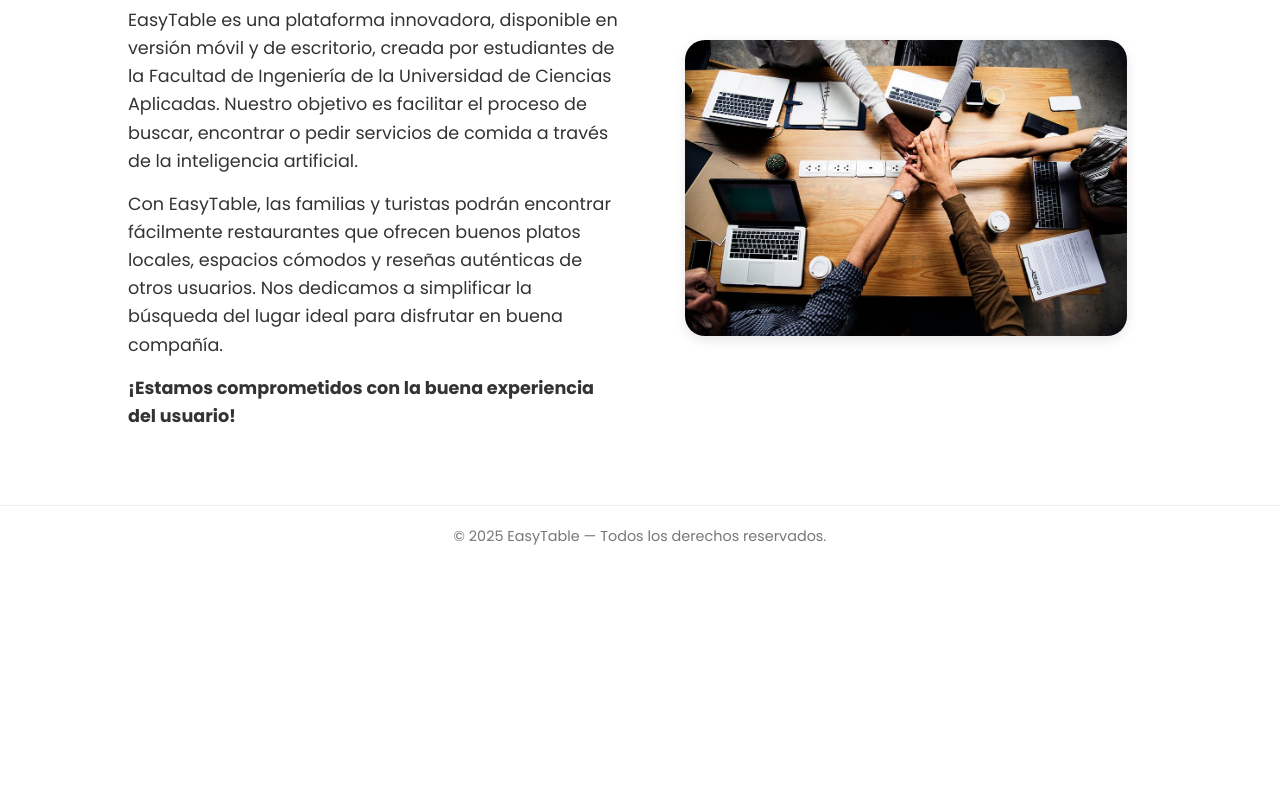
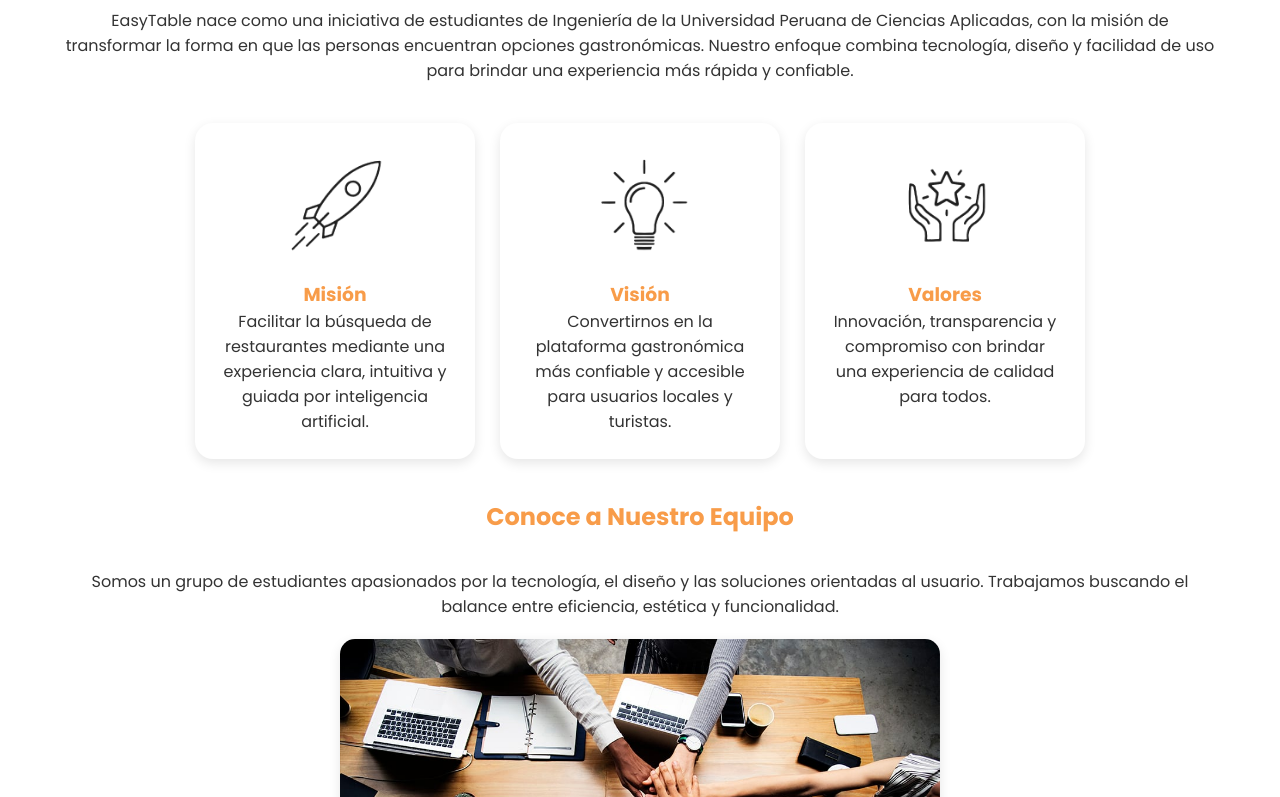
Before and after one commit to CamilaaAlizee/EasyTable-Landing-Page, a plain HTML site: page nosotros.html in a window 1280 px wide. Shown: the part 213-1010 px from the top of the page. Before the commit the page ends 800 px from the top, so only its background shows below. Drawn offline with Linux system fonts and the light colour scheme.

Commit message:
onceavo commit - mejora de la pagina sobre nosotros

```diff
--- a/nosotros.html
+++ b/nosotros.html
@@ -33,22 +33,52 @@
     </div>
   </header>
 
-  <section class="sobre-nosotros">
-    <div class="contenido">
-      <h2>Sobre Nosotros</h2>
+<section class="sobre-nosotros">
+  <div class="contenido">
+    <h2>Sobre Nosotros <br></br></h2>
+    <p>
+      EasyTable nace como una iniciativa de estudiantes de Ingeniería de la Universidad Peruana de Ciencias Aplicadas, con la misión de transformar la forma en que las personas encuentran opciones gastronómicas. Nuestro enfoque combina tecnología, diseño y facilidad de uso para brindar una experiencia más rápida y confiable.
+    </p>
+  </div>
+
+  <div class="cards-nosotros">
+
+    <div class="card card-mision">
+      <img src="./Imagenes/mision.png" alt="Misión" />
+      <h3>Misión</h3>
       <p>
-        EasyTable es una plataforma innovadora, disponible en versión móvil y de escritorio, creada por estudiantes de la Facultad de Ingeniería de la Universidad de Ciencias Aplicadas. Nuestro objetivo es facilitar el proceso de buscar, encontrar o pedir servicios de comida a través de la inteligencia artificial.
+        Facilitar la búsqueda de restaurantes mediante una experiencia clara, intuitiva y guiada por inteligencia artificial.
       </p>
-      <p>
-        Con EasyTable, las familias y turistas podrán encontrar fácilmente restaurantes que ofrecen buenos platos locales, espacios cómodos y reseñas auténticas de otros usuarios. Nos dedicamos a simplificar la búsqueda del lugar ideal para disfrutar en buena compañía.
-      </p>
-      <p><strong>¡Estamos comprometidos con la buena experiencia del usuario!</strong></p>
     </div>
 
-    <div class="imagen">
-      <img src="./Imagenes/equipo.jpg" alt="Equipo de EasyTable trabajando">
+    <div class="card card-vision">
+      <img src="./Imagenes/vision.png" alt="Visión" />
+      <h3>Visión</h3>
+      <p>
+        Convertirnos en la plataforma gastronómica más confiable y accesible para usuarios locales y turistas.
+      </p>
     </div>
-  </section>
+
+    <div class="card card-valores">
+      <img src="./Imagenes/valores.png" alt="Valores" />
+      <h3>Valores</h3>
+      <p>
+        Innovación, transparencia y compromiso con brindar una experiencia de calidad para todos.
+      </p>
+    </div>
+
+  </div>
+
+  <div class="equipo">
+    <h2>Conoce a Nuestro Equipo <br></br></h2>
+    <p>
+      Somos un grupo de estudiantes apasionados por la tecnología, el diseño y las soluciones orientadas al usuario. Trabajamos buscando el balance entre eficiencia, estética y funcionalidad.
+    </p>
+    <img src="./Imagenes/equipo.jpg" alt="Equipo de EasyTable" />
+  </div>
+</section>
+
+
 
   <footer>
     © 2025 EasyTable — Todos los derechos reservados.
--- a/style.css
+++ b/style.css
@@ -205,8 +205,10 @@ h1, h2, h3, h4, h5, h6 {
   font-size: 1rem;
   margin-bottom: 50px;
 }
+#funcionalidades h3 {
+  color: #F89C49;
+}
 
-/* Grid de tarjetas */
 .grid-funcionalidades {
   display: grid;
   grid-template-columns: repeat(auto-fit, minmax(250px, 1fr));
@@ -217,7 +219,6 @@ h1, h2, h3, h4, h5, h6 {
   margin: auto;
 }
 
-/* Tarjetas */
 .card-funcion {
   background: rgb(250, 250, 250);
   border-radius: 12px;
@@ -254,7 +255,6 @@ h1, h2, h3, h4, h5, h6 {
   line-height: 1.5;
 }
 
-/* Hover dinámico según ícono */
 .card-funcion:hover .icon-calendar { content: url('./Imagenes/calendar-hover.png'); }
 .card-funcion:hover .icon-precio { content: url('./Imagenes/precio-hover.png'); }
 .card-funcion:hover .icon-vr { content: url('./Imagenes/vr-hover.png'); }
@@ -264,43 +264,71 @@ h1, h2, h3, h4, h5, h6 {
 /* ===========================
    SECCIÓN SOBRE NOSOTROS
 =========================== */
-.sobre-nosotros {
-  display: flex;
-  align-items: center;
-  justify-content: space-between;
-  padding: 60px 10%;
-  background-color: #ffffff;
-  gap: 40px;
+.sobre-nosotros h2,
+.sobre-nosotros h3 {
+  color: #F89C49;
 }
 
-.sobre-nosotros .contenido {
-  flex: 1;
-}
-
-.sobre-nosotros h2 {
-  color: #F89C49;
-  font-size: 2em;
-  margin-bottom: 20px;
-}
-
-.sobre-nosotros p {
-  font-size: 1.1em;
-  line-height: 1.6;
-  color: #333;
-  margin-bottom: 15px;
-}
-
-.sobre-nosotros .imagen {
-  flex: 1;
+.sobre-nosotros {
+  padding: 60px 5%;
   text-align: center;
 }
 
-.sobre-nosotros .imagen img {
-  width: 90%;
-  max-width: 450px;
-  border-radius: 20px;
+.cards-nosotros {
+  display: flex;
+  justify-content: center;
+  gap: 25px;
+  flex-wrap: wrap;
+  margin: 40px 0;
+}
+
+.card {
+  background: #ffffff;
+  padding: 25px;
+  width: 280px;
+  border-radius: 18px;
+  box-shadow: 0 4px 12px rgba(0,0,0,0.1);
+  transition: transform 0.3s ease;
+  text-align: center;
+}
+
+.card:hover {
+  transform: translateY(-7px);
+}
+
+.cards-nosotros .card img {
+  width: 110px;
+  height: 110px;
+  object-fit: contain;
+  margin-bottom: 15px;
+  transition: transform 0.3s ease, opacity 0.3s ease;
+}
+
+.cards-nosotros .card:hover img {
+  transform: scale(1.1);
+  opacity: 0.9;
+}
+
+.card-mision:hover img {
+  content: url("./Imagenes/mision-hover.png");
+}
+
+.card-vision:hover img {
+  content: url("./Imagenes/vision-hover.png");
+}
+
+.card-valores:hover img {
+  content: url("./Imagenes/valores-hover.png");
+}
+
+.equipo img {
+  margin-top: 20px;
+  width: 100%;
+  max-width: 600px;
+  border-radius: 15px;
   box-shadow: 0 4px 12px rgba(0,0,0,0.1);
 }
+
 
 
 /* ===========================
```
Also changed, not shown: Imagenes/mision-hover.png (added), Imagenes/mision.png (added), Imagenes/valores-hover.png (added), Imagenes/valores.png (added), Imagenes/vision-hover.png (added), Imagenes/vision.png (added).
